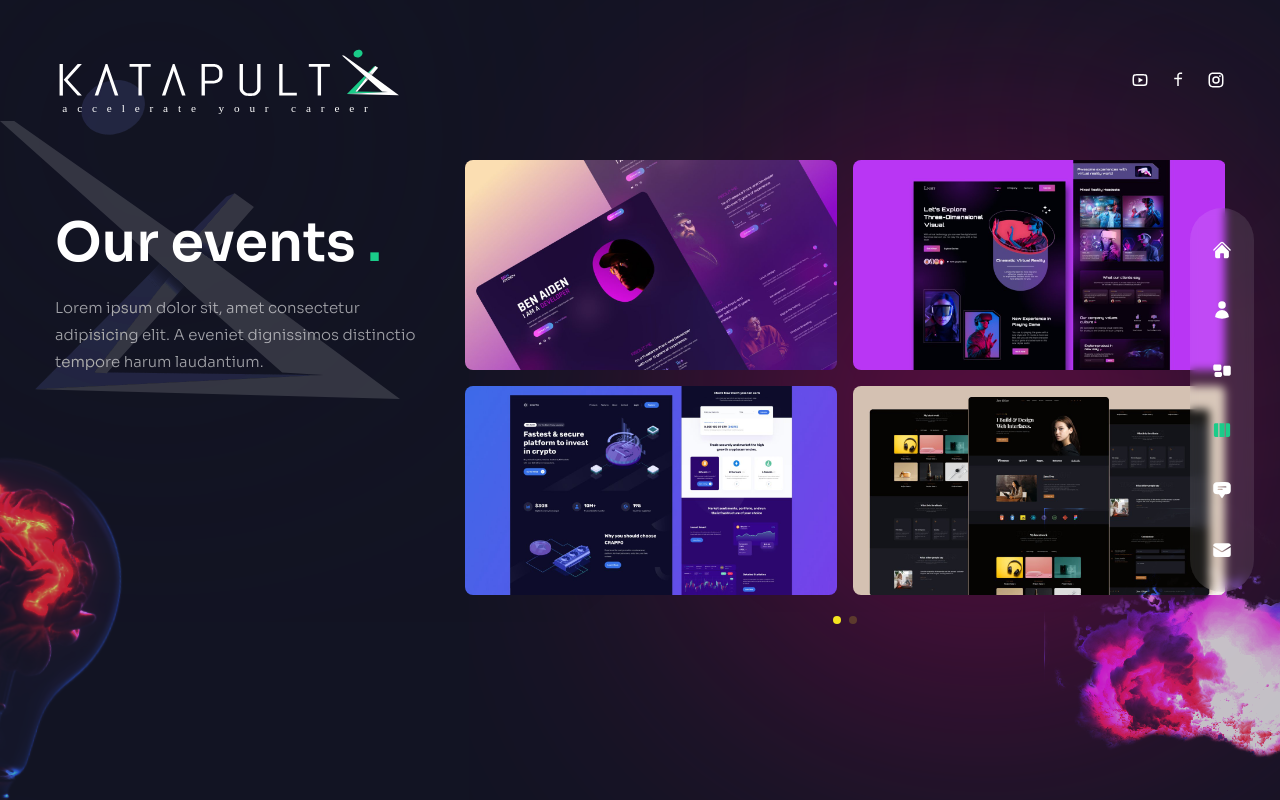
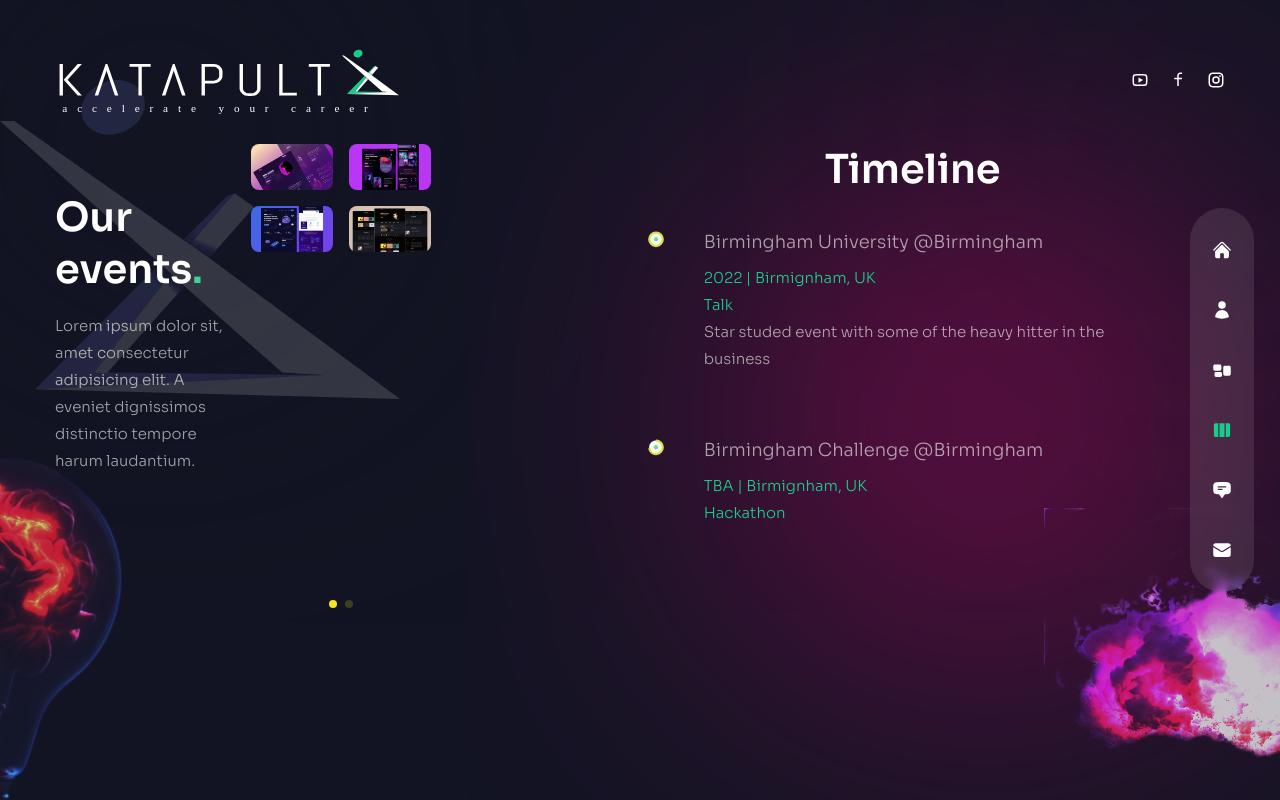
Before and after one commit to NewRay99/KatapultX, a Next.js app: page /events in a window 1280 px wide. Built offline with nearby package versions, Linux system fonts and the light colour scheme.

Commit message:
added event timeline

```diff
--- a/components/EventsSlider.js
+++ b/components/EventsSlider.js
@@ -4,40 +4,40 @@ export const eventsSlider = {
     {
       images: [
         {
-          title: 'Acing Case Studies',
-          path: '/thumb1.jpg',
+          title: "Acing Case Studies",
+          path: "/thumb1.jpg",
         },
         {
-          title: 'Interviewing Strategies',
-          path: '/thumb2.jpg',
+          title: "Interviewing Strategies",
+          path: "/thumb2.jpg",
         },
         {
-          title: 'title',
-          path: '/thumb3.jpg',
+          title: "title",
+          path: "/thumb3.jpg",
         },
         {
-          title: 'title',
-          path: '/thumb4.jpg',
+          title: "title",
+          path: "/thumb4.jpg",
         },
       ],
     },
     {
       images: [
         {
-          title: 'title',
-          path: '/thumb4.jpg',
+          title: "title",
+          path: "/thumb4.jpg",
         },
         {
-          title: 'Acing Case Studies',
-          path: '/thumb1.jpg',
+          title: "Acing Case Studies",
+          path: "/thumb1.jpg",
         },
         {
-          title: 'Interviewing Strategies',
-          path: '/thumb2.jpg',
+          title: "Interviewing Strategies",
+          path: "/thumb2.jpg",
         },
         {
-          title: 'title',
-          path: '/thumb3.jpg',
+          title: "title",
+          path: "/thumb3.jpg",
         },
       ],
     },
@@ -45,20 +45,20 @@ export const eventsSlider = {
 };
 
 // import swiper react components
-import { Swiper, SwiperSlide } from 'swiper/react';
+import { Swiper, SwiperSlide } from "swiper/react";
 
 // import swiper styles
-import 'swiper/css';
-import 'swiper/css/free-mode';
-import 'swiper/css/pagination';
+import "swiper/css";
+import "swiper/css/free-mode";
+import "swiper/css/pagination";
 
 // import required modules
-import { Pagination } from 'swiper';
+import { Pagination } from "swiper";
 
 // icons
-import { BsArrowRight } from 'react-icons/bs';
+import { BsArrowRight } from "react-icons/bs";
 // next image
-import Image from 'next/image';
+import Image from "next/image";
 
 const EventsSlider = () => {
   return (
@@ -68,34 +68,34 @@ const EventsSlider = () => {
         clickable: true,
       }}
       modules={[Pagination]}
-      className='h-[280px] sm:h-[480px]'
+      className="h-[320px] sm:h-[480px]"
     >
       {eventsSlider.slides.map((slide, index) => {
         return (
           <SwiperSlide key={index}>
-            <div className='grid grid-cols-2 grid-rows-4 gap-4 cursor-pointer'>
+            <div className="grid grid-cols-2 grid-rows-4 gap-4 cursor-pointer">
               {slide.images.map((image, index) => {
                 return (
                   <div
-                    className='relative rounded-lg overflow-hidden flex items-center justify-center group'
+                    className="relative rounded-lg overflow-hidden flex items-center justify-center group"
                     key={index}
                   >
-                    <div className='flex items-center justify-center relative overflow-hidden group'>
+                    <div className="flex items-center justify-center relative overflow-hidden group">
                       {/* image */}
-                      <Image src={image.path} width={500} height={300} alt='' />
+                      <Image src={image.path} width={500} height={300} alt="" />
                       {/* overlay gradient */}
-                      <div className='absolute inset-0 bg-gradient-to-l from-transparent via-[#e838cc] to-[#4a22bd] opacity-0 group-hover:opacity-80 transition-all duration-700'></div>
+                      <div className="absolute inset-0 bg-gradient-to-l from-transparent via-[#e838cc] to-[#4a22bd] opacity-0 group-hover:opacity-80 transition-all duration-700"></div>
                       {/* title */}
-                      <div className='absolute bottom-0 translate-y-full group-hover:-translate-y-10 group-hover:xl:-translate-y-20 transition-all duration-300'>
-                        <div className='flex items-center gap-x-2 text-[13px] tracking-[0.2em]'>
+                      <div className="absolute bottom-0 translate-y-full group-hover:-translate-y-10 group-hover:xl:-translate-y-20 transition-all duration-300">
+                        <div className="flex items-center gap-x-2 text-[13px] tracking-[0.2em]">
                           {/* title part 1 */}
-                          <div className='delay-100'>LIVE</div>
+                          <div className="delay-100">LIVE</div>
                           {/* title part 2 */}
-                          <div className='translate-y-[500%] group-hover:translate-y-0 transition-all duration-300 delay-150'>
-                            PROJECT
+                          <div className="translate-y-[500%] group-hover:translate-y-0 transition-all duration-300 delay-150">
+                            EVENT
                           </div>
                           {/* icon */}
-                          <div className='text-xl translate-y-[500%] group-hover:translate-y-0 transition-all duration-300 delay-200'>
+                          <div className="text-xl translate-y-[500%] group-hover:translate-y-0 transition-all duration-300 delay-200">
                             <BsArrowRight />
                           </div>
                         </div>
--- a/components/Experience.js
+++ b/components/Experience.js
@@ -1,12 +1,16 @@
 import React, { useRef } from "react";
-import {
-  motion,
-  useScroll,
-} from "framer-motion";
+import { motion, useScroll } from "framer-motion";
 import LiIcon from "./LiIcon";
 
-
-const Details = ({ position, company, companyLink, time, address, work }) => {
+const Details = ({
+  event,
+  eventType,
+  company,
+  companyLink,
+  time,
+  address,
+  description,
+}) => {
   const ref = useRef(null);
   return (
     <li
@@ -19,27 +23,25 @@ const Details = ({ position, company, companyLink, time, address, work }) => {
         whileInView={{ y: 0 }}
         transition={{ duration: 0.5, type: "spring" }}
       >
-        <h3 className="capitalize font-bold text-2xl sm:text-xl xs:text-lg">
-          {position}{" "}
-          <a
-            className="capitalize text-primary dark:text-primaryDark"
-            href={companyLink}
-            target={"_blank"}
-          >
+        <p className="mb-2 text-lg">
+          {event}{" "}
+          <a className="capitalize" href={companyLink} target={"_blank"}>
             @{company}
           </a>
-        </h3>
-        <span className="capitalize text-dark/75 font-medium dark:text-light/50 xs:text-sm">
+        </p>
+        <p>
+          <span className="text-accent">
             {time} | {address}
           </span>
-        <p className="font-medium w-full md:text-sm"> {work}</p>
+        </p>
+        <p className="text-accent"> {eventType}</p>
+        <p> {description}</p>
       </motion.div>
     </li>
   );
 };
 
 const Experience = () => {
-
   const ref = useRef(null);
 
   const { scrollYProgress } = useScroll({
@@ -48,74 +50,67 @@ const Experience = () => {
   });
 
   return (
-
-      <div className="my-64">
-        <h2 className="font-bold text-8xl mb-32 w-full text-center md:text-6xl xs:text-4xl md:mb-16">
-          Experience
-        </h2>
+    <motion.div className="h2">
+      <h2 className="mb-8 w-full text-center">Timeline</h2>
 
       <div ref={ref} className="relative w-[75%] mx-auto lg:w-[90%] md:w-full">
         <motion.div
-            className="absolute left-9 top-0 w-[4px] md:w-[2px] md:left-[30px] xs:left-[20px] h-full bg-dark
-            origin-top  dark:bg-primaryDark dark:shadow-3xl"
+          className="absolute left-9 top-0 w-[4px] md:w-[2px] md:left-[30px] xs:left-[20px] h-full"
           style={{ scaleY: scrollYProgress }}
         />
         <ul className="w-full flex flex-col items-start justify-between ml-4 xs:ml-2">
           <Details
-              position="Software Engineer"
-              company="Google"
-              companyLink="https://google.com"
-              time="2022-Present"
-              address="Mountain View, CA"
-              work="Worked on a team responsible for developing new features for Google's search engine, including improving the accuracy and relevance of search results and developing new tools for data analysis and visualization."
+            event="Birmingham University"
+            eventType="Talk"
+            company="Birmingham"
+            companyLink="https://UOB.com"
+            time="2022"
+            address="Birmignham, UK"
+            description="Star studed event with some of the heavy hitter in the business"
           />
 
           <Details
-              position="Intern"
-              company="Facebook"
-              companyLink="https://facebook.com"
-              time="Summer 2021"
-              address="Menlo Park, CA."
-              work="Worked on a team responsible for developing a new mobile app
-              feature that allowed users to create and share short-form video
-              content, including designing and implementing a new user interface
-              and developing the backend infrastructure to support the feature."
+            event="Birmingham Challenge"
+            eventType="Hackathon"
+            company="Birmingham"
+            companyLink="https://UOB.com"
+            time="TBA"
+            address="Birmignham, UK"
+            description="Challenge yourself, try solving these problem and see where you rank amongst Bimringham top talent"
           />
 
           <Details
-              position="Software Developer"
-              company="Amazon"
+            event="Business Conference"
+            eventType="Talk"
+            company="amazon"
             companyLink="https://amazon.com"
-              time="2020-2021"
-              address="Seattle, WA."
-              work="Worked on a team responsible for developing Amazon's mobile app, including implementing new features such as product recommendations and user reviews, and optimizing the app's performance and reliability."
+            time="TBA"
+            address="Bristol, UK"
+            description="Meet leaders in business, build your network and learn from the best"
           />
 
           <Details
-              position="Software Developer Intern"
-              company="Microsoft"
-              companyLink="https://microsoft.com"
-              time="Summer 2019"
-              address="Redmond, WA."
-              work="Worked on a team responsible for developing new features for
-              Microsoft's Windows operating system, including implementing a new
-              user interface for a system settings panel and optimizing the
-              performance of a core system component."
+            event="Meet the Team"
+            eventType="Katapult-X"
+            company="Katapult-X"
+            companyLink="https://www.Katapult-x.com"
+            time="TBA"
+            address="London, UK"
+            description="Get a chance to see the Katapult-X. We are here to give you support and guidance on your career"
           />
 
           <Details
-              position="Teaching Assistant"
+            event="Mentor"
+            eventType="MeetUp"
             company="MIT"
             companyLink="https://mit.edu"
-              time="Fall 2018"
-              address="Massachusetts Ave, Cambridge, MA."
-              work="Assisted in teaching a course on computer programming, held office
-              hours to help students with assignments, and graded exams and
-              assignments."
+            time="TBA"
+            address="Michigan, USA"
+            description=""
           />
         </ul>
       </div>
-        </div>
+    </motion.div>
   );
 };
 
--- a/components/LiIcon.js
+++ b/components/LiIcon.js
@@ -8,29 +8,34 @@ const LiIcon = ({ reference, time }) => {
   });
 
   return (
-    <figure className="stroke-dark absolute left-0 dark:stroke-light">
-      <svg className="-rotate-90 md:w-[60px] md:h-[60px] xs:w-[40px] xs:h-[40px]" width="75" height="75" viewBox="0 0 100 100">
+    <figure className="stroke-[#d6e043] absolute left-0 dark:stroke-light">
+      <svg
+        className="-rotate-90 w-[50px] h-[45px]"
+        width="75"
+        height="75"
+        viewBox="0 0 100 100"
+      >
         <circle
           cx="75"
           cy="50"
-          r="20"
+          r="15"
           pathLength="1"
-          className="stroke-primary  stroke-1 fill-none dark:stroke-primaryDark"
+          className="stroke-[#1acc89]  stroke-1 fill-none dark:stroke-primaryDark"
         />
         <motion.circle
           cx="75"
           cy="50"
-          r="20"
+          r="15"
           pathLength="1"
-          className="fill-light stroke-[5px] dark:fill-dark"
+          className="fill-[#ffffff] stroke-[5px] dark:fill-dark"
           style={{ pathLength: scrollYProgress }}
         />
         <circle
           cx="75"
           cy="50"
-          r="10"
+          r="5"
           pathLength="1"
-          className="animate-pulse stroke-1 fill-primary dark:fill-primaryDark"
+          className="animate-pulse stroke-1 fill-[#1acc89] dark:fill-primaryDark"
         />
       </svg>
     </figure>
--- a/pages/about/index.js
+++ b/pages/about/index.js
@@ -69,7 +69,7 @@ const About = () => {
   const [index, setIndex] = useState(0);
   console.log(index);
   return (
-    <div className="flex bg-primary/80 py-32 text-center xl:text-left z-1">
+    <div className="flex bg-primary/80 py-36 text-center xl:text-left ">
       <Circles />
       {/* avatar img */}
       <motion.div
@@ -81,7 +81,7 @@ const About = () => {
       >
         <Avatar />
       </motion.div>
-      <div className="container mx-auto h-full flex flex-col items-center xl:flex-row gap-x-6">
+      <div className="container mx-auto h-full flex flex-col items-center md:flex-row gap-x-6">
         {/* text */}
         <div className="flex-1 flex flex-col justify-center z-10">
           <motion.h2
--- a/pages/events/index.js
+++ b/pages/events/index.js
@@ -11,12 +11,13 @@ import Experience from "../../components/Experience";
 
 const events = () => {
   return (
-    <div className="h-screen bg-primary/30 py-36 flex items-center">
+    <div className="flex  bg-primary/30 py-36 items-center">
       <Circles />
-      <div className="container mx-auto">
-        <div className="flex flex-col xl:flex-row gap-x-8">
+      <div className="container mx-auto h-screen">
+        <div className="flex flex-col xl:flex-row  gap-x-0 ">
+          <div className="flex flex-col xl:flex-row  gap-x-4 ">
             {/* text */}
-          <div className="text-center flex xl:w-[30vw] flex-col lg:text-left mb-4 xl:mb-0">
+            <div className="text-center flex xl:w-[33%] flex-col lg:text-left mb-4 xl:mb-0">
               <motion.h2
                 variants={fadeIn("up", 0.2)}
                 initial="hidden"
@@ -24,14 +25,14 @@ const events = () => {
                 exit="hidden"
                 className="h2 xl:mt-12"
               >
-              Our events <span className="text-accent">.</span>
+                Our events<span className="text-accent">.</span>
               </motion.h2>
               <motion.p
                 variants={fadeIn("up", 0.4)}
                 initial="hidden"
                 animate="show"
                 exit="hidden"
-              className="mb-4 max-w-[400px] mx-auto lg:mx-0"
+                className="mb-4 max-w-[280px] mx-auto lg:mx-0"
               >
                 Lorem ipsum dolor sit, amet consectetur adipisicing elit. A
                 eveniet dignissimos distinctio tempore harum laudantium.
@@ -44,15 +45,20 @@ const events = () => {
               initial="hidden"
               animate="show"
               exit="hidden"
-            className="w-full xl:max-w-[65%]"
+              className="w-full xl:max-w-[33%]"
             >
               <EventsSlider />
             </motion.div>
           </div>
-        {/*
-        <div className="h-1/5 bg-slate-500 py-36 flex items-center overflow-y-scroll">
+
+          {/* Timeline */}
+          <div classname="container xl:h-96 xl:w-[33%]">
+            {/* <div class="h-96 overflow-y-scroll scrollbar-thick scrollbar-thumb-[#1acc89] scrollbar-track-[#131424]"> */}
+            <div class="h-96 overflow-y-scroll scrollbar-none">
               <Experience />
-        </div> */}
+            </div>
+          </div>
+        </div>
       </div>
       <Bulb />
     </div>
--- a/pages/services/index.js
+++ b/pages/services/index.js
@@ -9,7 +9,7 @@ import { fadeIn } from "../../variants";
 
 const Services = () => {
   return (
-    <div className="h-full bg-primary/30 py-36 flex items-center">
+    <div className="flex bg-primary/30 py-36 items-center z-1">
       {/* bg img */}
       {/* <div className="bg-none xl:bg-explosion xl:bg-cover xl:bg-right xl: xl:bg-no-repeat w-full h-full absolute translate-z-0"></div> */}
 
--- a/styles/globals.css
+++ b/styles/globals.css
@@ -18,6 +18,25 @@
   color: #f4e51f;
 }
 
+::-webkit-scrollbar {
+  width: 6px;
+}
+
+::-webkit-scrollbar-thumb {
+  background-color: #718096;
+}
+
+::-webkit-scrollbar-track {
+  background-color: #cbd5e0;
+}
+
+::-webkit-scrollbar-track:hover {
+  background-color: black;
+}
+
+::-webkit-scrollbar-thumb:hover {
+  background-color: #1acc89;
+}
 @layer base {
   body {
     @apply overflow-hidden leading-relaxed;
@@ -29,7 +48,10 @@
     @apply text-[35px] leading-tight md:text-[60px] md:leading-[1.3] mb-8 font-semibold;
   }
   .h2 {
-    @apply text-[35px] leading-tight md:text-[54px] md:leading-[1.3] mb-4 font-semibold;
+    @apply text-[30px] leading-tight md:text-[40px] md:leading-[1.3] mb-4 font-semibold;
+  }
+  .h3 {
+    @apply text-[25px] leading-tight md:text-[30px] md:leading-[1.3] mb-4 font-semibold;
   }
   p {
     @apply text-[15px] leading-[1.8] text-white/60 font-light;
```
Also changed, not shown: pages/contact/index.js (+27 -26 lines). Lines whose indentation alone changed are shown as unchanged.
